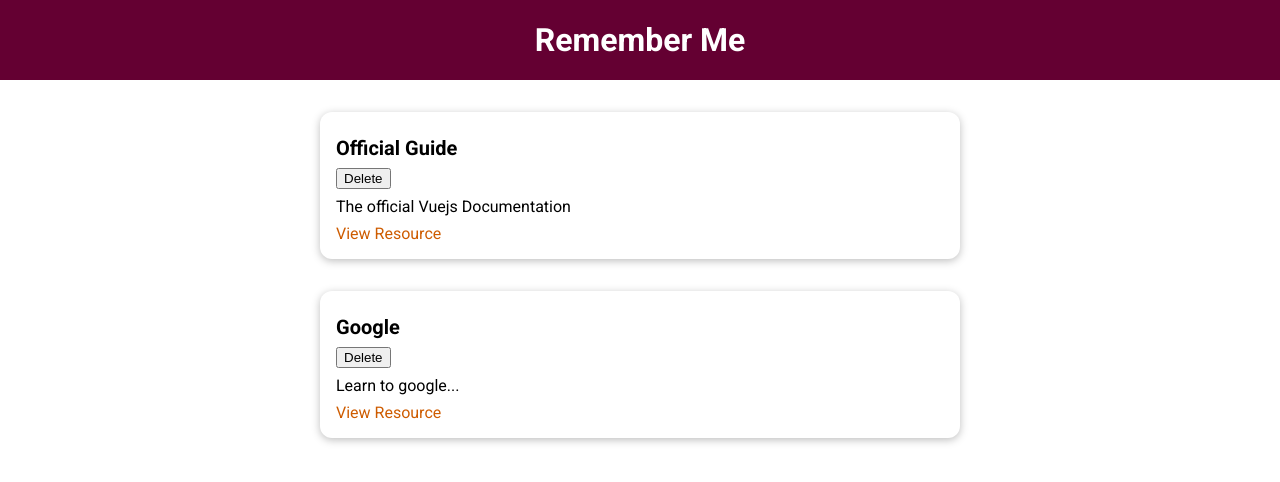
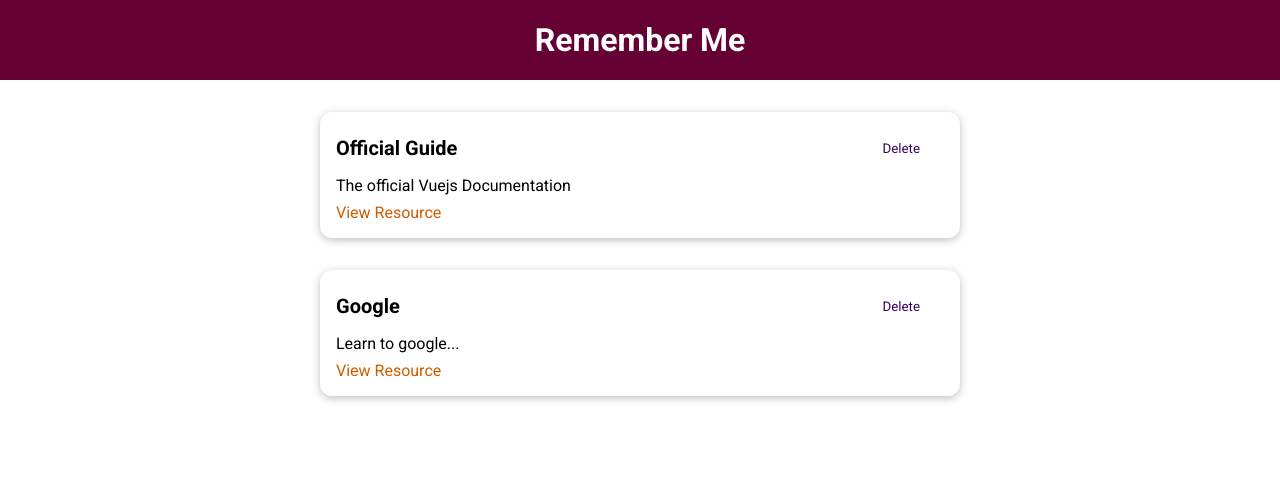
Before and after one commit to jffrsnpbbr/vue-course, a Vue app in the folder prj-cmp-01-starting-setup/: page / in a window 1280 px wide. Shown: the top 482 px of the page. Built offline with nearby package versions, Linux system fonts and the light colour scheme.

Commit message:
adding a base button

```diff
--- /dev/null
+++ b/prj-cmp-01-starting-setup/src/UI/BaseButton.vue
@@ -0,0 +1,39 @@
+<template>
+  <button :type="type" :class="mode">
+    <slot></slot>
+  </button>
+</template>
+
+<script>
+export default {
+  props: ['type', 'mode']
+}
+</script>
+
+<style  >
+button {
+  padding: 0.75rem 1.5rem;
+  font-family: inherit;
+  background-color: #3a0061;
+  border: 1px solid #3a0061;
+  color: white;
+  cursor: pointer;
+}
+
+button:hover,
+button:active {
+  background-color: #270041;
+  border-color: #270041;
+}
+
+.flat {
+  background-color: transparent;
+  color: #3a0061;
+  border: none;
+}
+
+.flat:hover,
+.flat:active {
+  background-color: #edd2ff;
+}
+</style>
--- a/prj-cmp-01-starting-setup/src/components/learning-resources/LearningResource.vue
+++ b/prj-cmp-01-starting-setup/src/components/learning-resources/LearningResource.vue
@@ -1,8 +1,10 @@
 <template>
   <li>
     <base-card>
-      <header><h3>{{ title }}</h3></header>
-      <button>Delete</button>
+      <header>
+        <h3>{{ title }}</h3>
+        <base-button mode="flat">Delete</base-button>
+      </header>
       <p>{{ description }}</p>
       <nav>
         <a :href="link">View Resource</a>
--- a/prj-cmp-01-starting-setup/src/main.js
+++ b/prj-cmp-01-starting-setup/src/main.js
@@ -2,7 +2,9 @@
 
 import App from './App.vue';
 import BaseCard from './UI/BaseCard.vue';
+import BaseButton from './UI/BaseButton.vue';
 
 const app = createApp(App)
 app.component('base-card', BaseCard);
+app.component('base-button', BaseButton);
 app.mount('#app');
```
